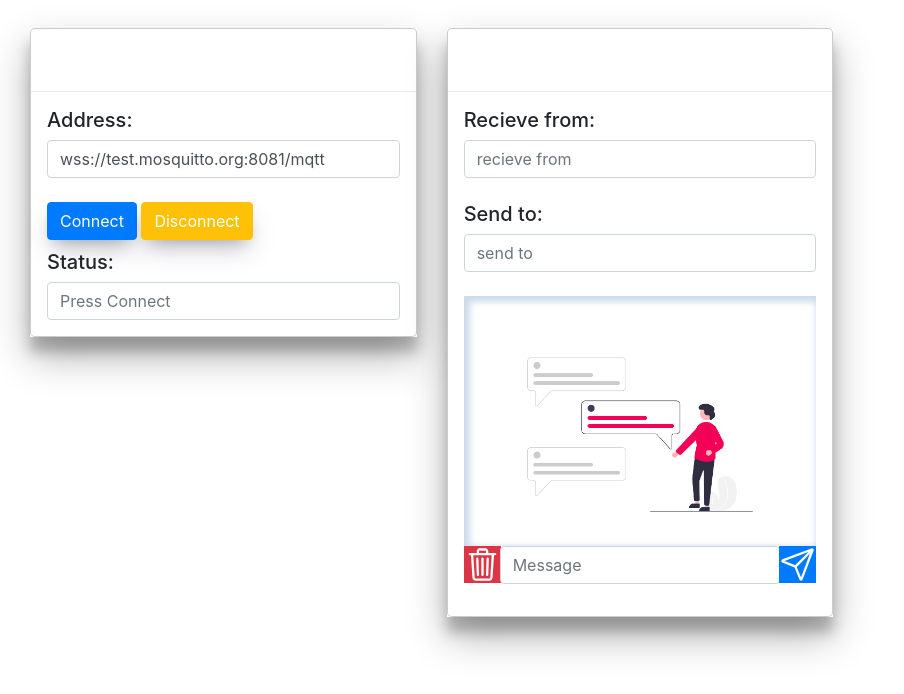
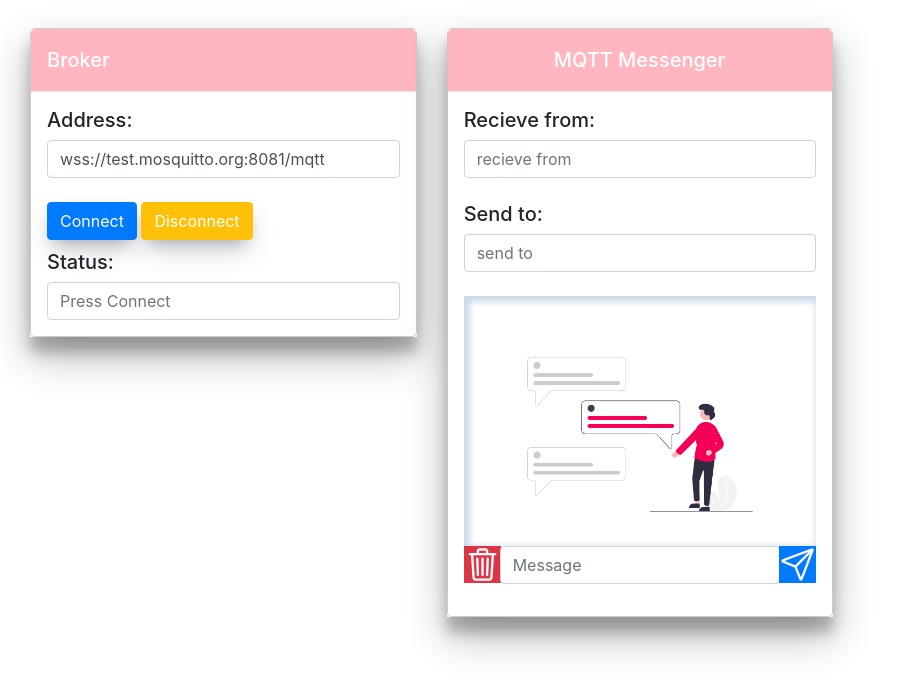
Before and after one commit to carl6227/mqttMessenger, a website: page index.html in a window 1280 px wide. Shown: the whole page, without its empty margins (0-904 px from the left). Drawn offline with nearby package versions, Linux system fonts and the light colour scheme.

Commit message:
Update index.css

```diff
--- a/index.css
+++ b/index.css
@@ -1,7 +1,7 @@
 
 
  .modal-header {
-
+     background-color:lightpink;
      color: white;
  }
 
```
